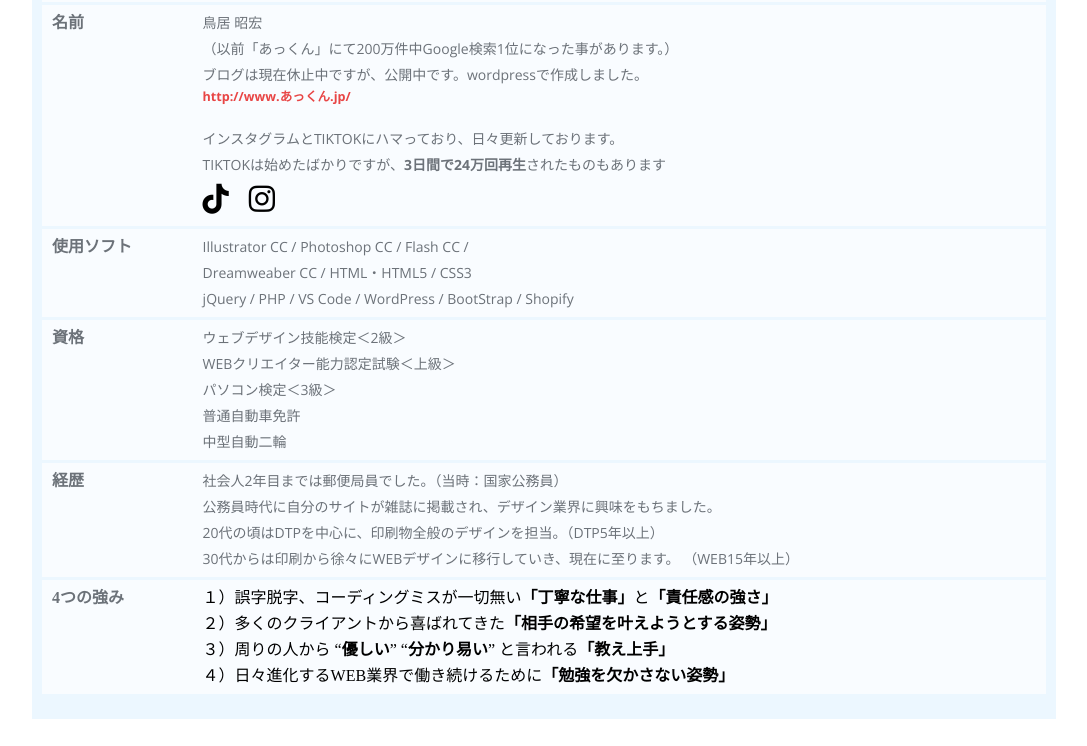
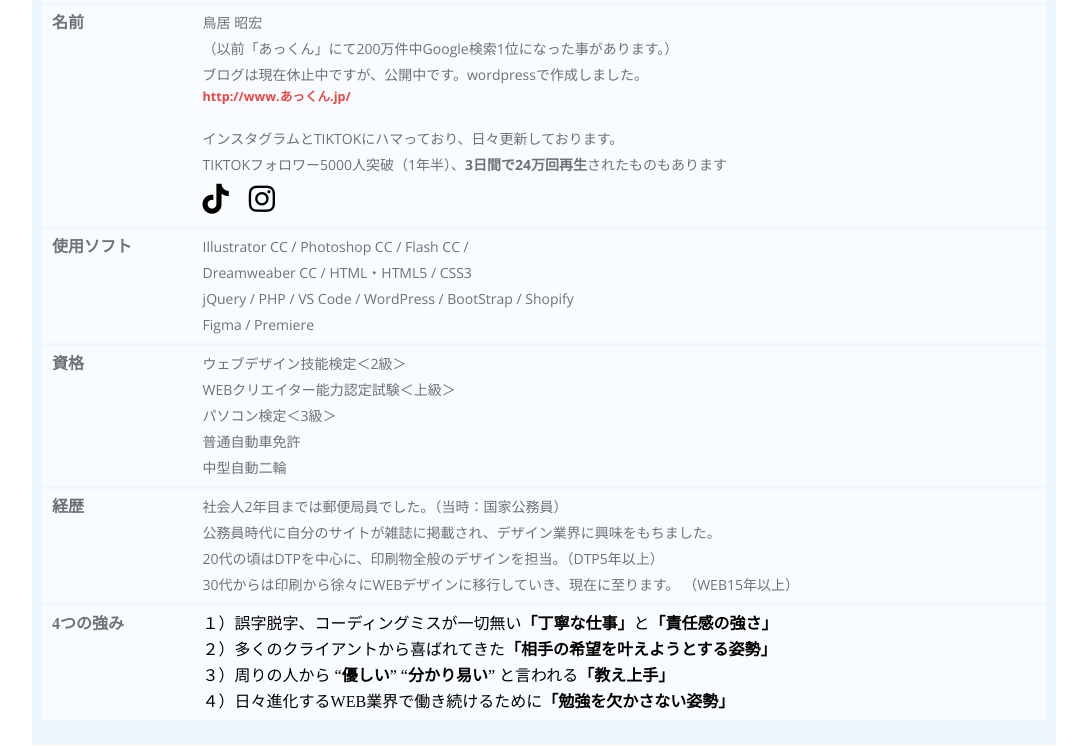
Before and after one commit to akkun1974/portfolio, a plain HTML site: page index.html in a window 1280 px wide. Shown: the part 1142-1888 px from the top of the page, without its empty margins (96-1183 px from the left). Drawn offline with nearby package versions, Linux system fonts and the light colour scheme.

Commit message:
テキスト修正

```diff
--- a/index.html
+++ b/index.html
@@ -93,7 +93,7 @@
                 <td>
                   <p>鳥居 昭宏<br>（以前「あっくん」にて200万件中Google検索1位になった事があります。）<br>ブログは現在休止中ですが、公開中です。wordpressで作成しました。</p>
                   <div class="mb20"><strong><a href="http://www.xn--l8j0a9c5j.jp/" target="_blank">http://www.あっくん.jp/</a></strong>
-                  <p class="mt20">インスタグラムとTIKTOKにハマっており、日々更新しております。<br>TIKTOKは始めたばかりですが、<strong>3日間で24万回再生</strong>されたものもあります</p>
+                  <p class="mt20">インスタグラムとTIKTOKにハマっており、日々更新しております。<br>TIKTOKフォロワー5000人突破（1年半）、<strong>3日間で24万回再生</strong>されたものもあります</p>
                     <!-- アイコン -->
                     <ul class="sns-icon">
                       <li><a href="https://www.tiktok.com/@akkun1974" target="_blank"><i class="fab fa-tiktok"></i></a></li>
@@ -108,7 +108,8 @@
                 <td><p>
                     Illustrator CC / Photoshop CC / Flash CC /<br>
                     Dreamweaber CC  / HTML・HTML5 / CSS3<br>
-                    jQuery / PHP / VS Code / WordPress / BootStrap / Shopify
+                    jQuery / PHP / VS Code / WordPress / BootStrap / Shopify<br>
+                    Figma / Premiere
                   </p>
                 </td>
               </tr>
```
